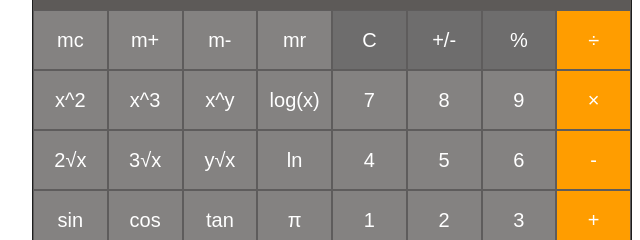
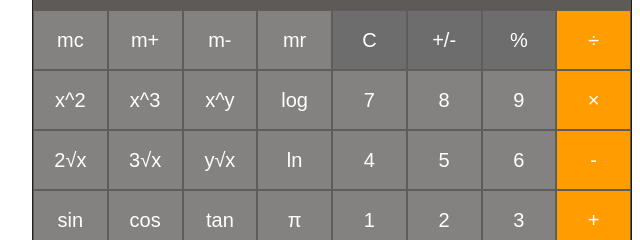
Before and after one commit to willbraun/js-calculator, a plain HTML site: page index.html in a window 1280 px wide. Shown: the part 280-520 px from the top of the page, 308-948 px from the left. Drawn offline with Linux system fonts and the light colour scheme.

Commit message:
updated button text

```diff
--- a/index.html
+++ b/index.html
@@ -29,7 +29,7 @@
     <button type="button" class="sqaure scientific" value="sqaure">x^2</button>
     <button type="button" class="cube scientific" value="cube">x^3</button>
     <button type="button" class="exponent scientific" value="exponent">x^y</button>
-    <button type="button" class="log scientific" value="log">log(x)</button>
+    <button type="button" class="log scientific" value="log">log</button>
 
     <button type="button" class="number" value="7">7</button>
     <button type="button" class="number" value="8">8</button>
```
